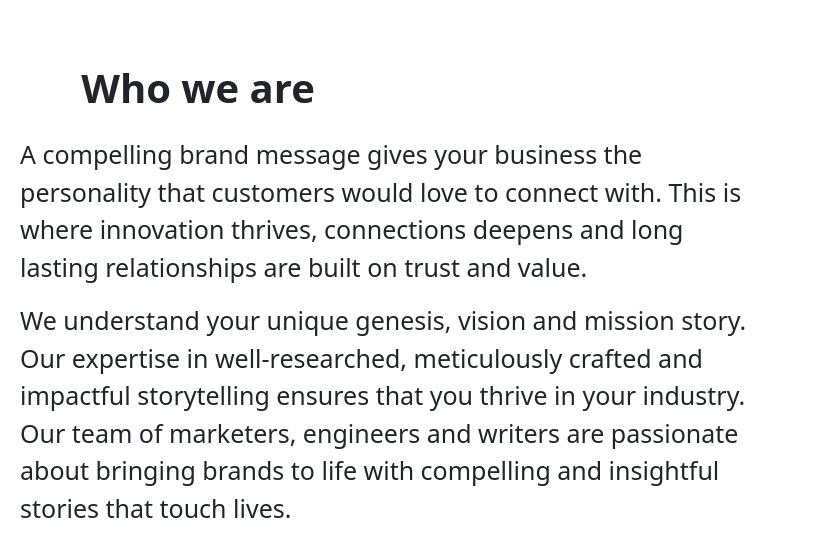
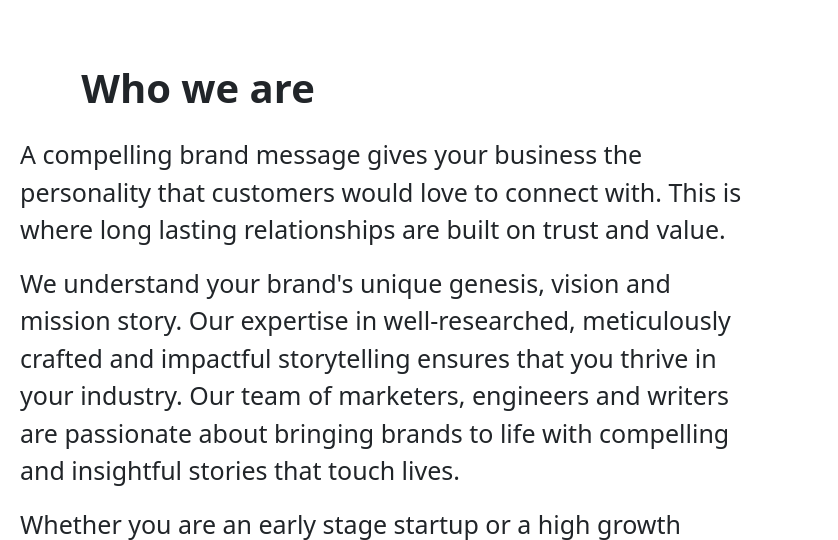
Before and after one commit to kahanikaars/kahanikaars.github.io, a website: page index.html in a window 1280 px wide. Shown: the part 800-1340 px from the top of the page, 442-1280 px from the left. Drawn offline with nearby package versions, Linux system fonts and the light colour scheme.

Commit message:
updated index.html

```diff
--- a/index.html
+++ b/index.html
@@ -71,8 +71,8 @@
                     <img src="images/KK3D_logo.png" class= "imageAboutPage" alt="">
                 </div>
                 <div class="col-lg-8" style="font-size: 25px;">
-                    <p> A compelling brand message gives your business the personality that customers would love to connect with. This is where innovation thrives, connections deepens and long lasting relationships are built on trust and value. </p>
-                    <p> We understand your unique genesis, vision and mission story. Our expertise in well-researched, meticulously crafted and impactful storytelling ensures that you thrive in your industry. Our team of marketers, engineers and writers are passionate about bringing brands to life with compelling and insightful stories that touch lives.</p>
+                    <p> A compelling brand message gives your business the personality that customers would love to connect with. This is where long lasting relationships are built on trust and value. </p>
+                    <p> We understand your brand's unique genesis, vision and mission story. Our expertise in well-researched, meticulously crafted and impactful storytelling ensures that you thrive in your industry. Our team of marketers, engineers and writers are passionate about bringing brands to life with compelling and insightful stories that touch lives.</p>
                     <p> Whether you are an early stage startup or a high growth business, our content is crafted to resonate with your brand’s voice and message. From awe inspiring imagery to captivating stories, our AI assisted content platform ensures that your brand stands out, loud and clear.</p>
                 </div>
             </div>
```
